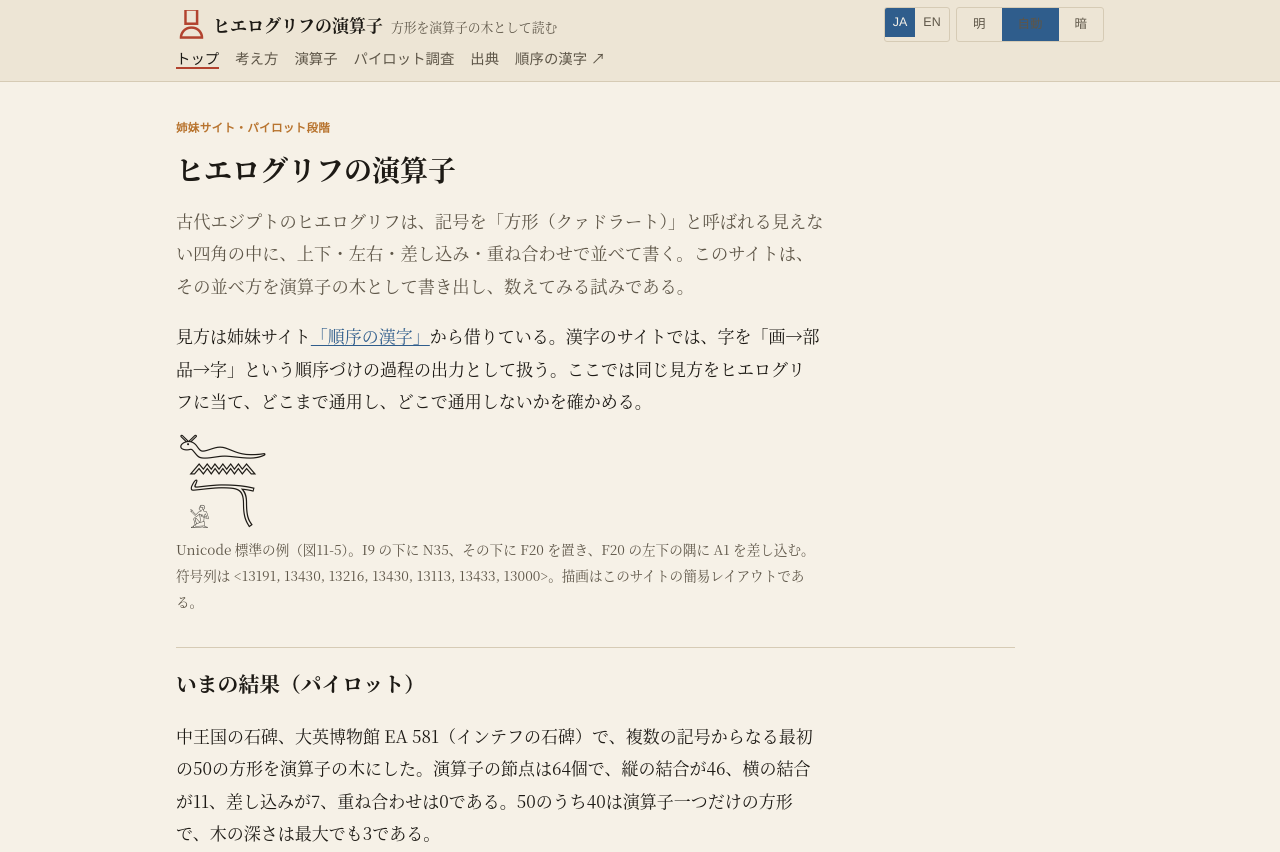
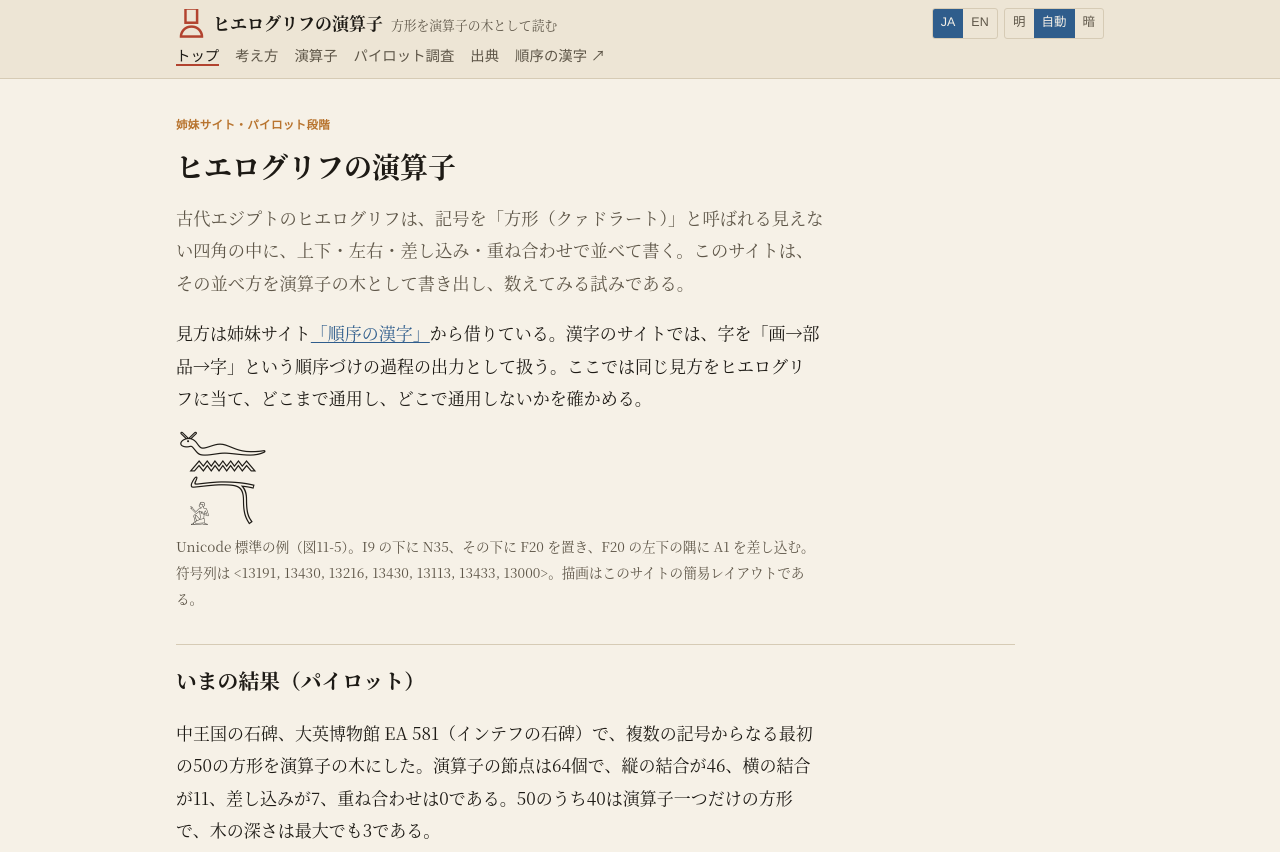
Before and after one commit to crimsonflower420/Hieroglyph-Operators, a plain HTML site: page site/index.html in a window 1280 px wide. Shown: the top 852 px of the page. Drawn offline with Linux system fonts and the light colour scheme.

Commit message:
CSS: toggle label colour, wrap long links

```diff
--- a/site/css/main.css
+++ b/site/css/main.css
@@ -24,7 +24,7 @@ html { -webkit-text-size-adjust: 100%; }
 body { margin: 0; background: var(--bg); color: var(--text); font: 17px/1.7 var(--font-serif); }
 html[data-lang="ja"] body { font-family: var(--font-jp); line-height: 1.9; }
 [data-lang="ja"] .en, [data-lang="en"] .ja { display: none !important; }
-a { color: var(--accent); text-underline-offset: 2px; }
+a { color: var(--accent); text-underline-offset: 2px; overflow-wrap: anywhere; }
 .wrap { max-width: var(--page); margin: 0 auto; padding: 0 1rem; }
 .skip { position: absolute; left: -999px; }
 .skip:focus { left: 1rem; top: .5rem; background: var(--bg); padding: .3rem .6rem; z-index: 9; }
@@ -40,7 +40,7 @@ a { color: var(--accent); text-underline-offset: 2px; }
 .seg { display: inline-flex; border: 1px solid var(--border); border-radius: 3px; overflow: hidden; }
 .seg label { cursor: pointer; }
 .seg input { position: absolute; opacity: 0; pointer-events: none; }
-.seg span { display: block; padding: .15rem .5rem; color: var(--muted); }
+.seg label > span { display: block; padding: .15rem .5rem; color: var(--muted); }
 .seg input:checked + span { background: var(--accent); color: var(--bg); }
 .seg input:focus-visible + span { outline: 2px solid var(--accent-2); }
 nav.primary { width: 100%; font-family: var(--font-sans); font-size: .9rem; }
```
